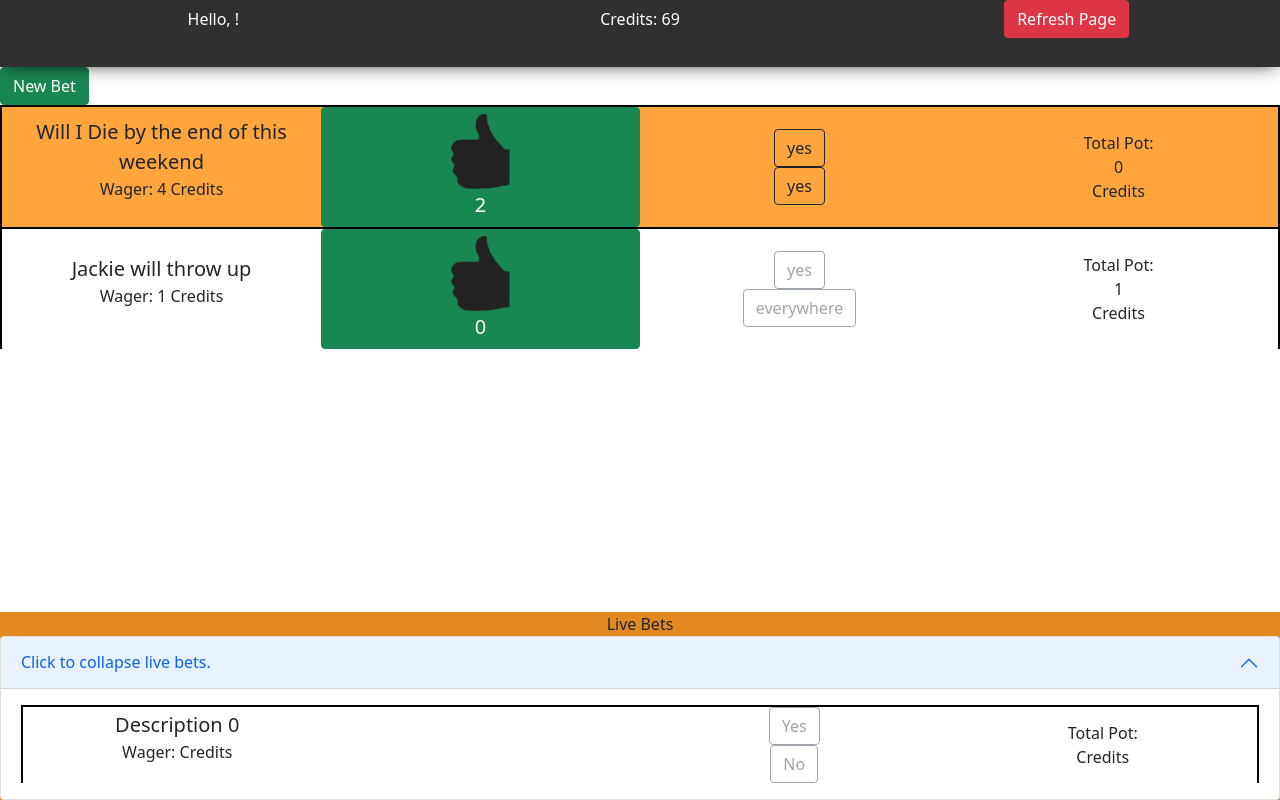
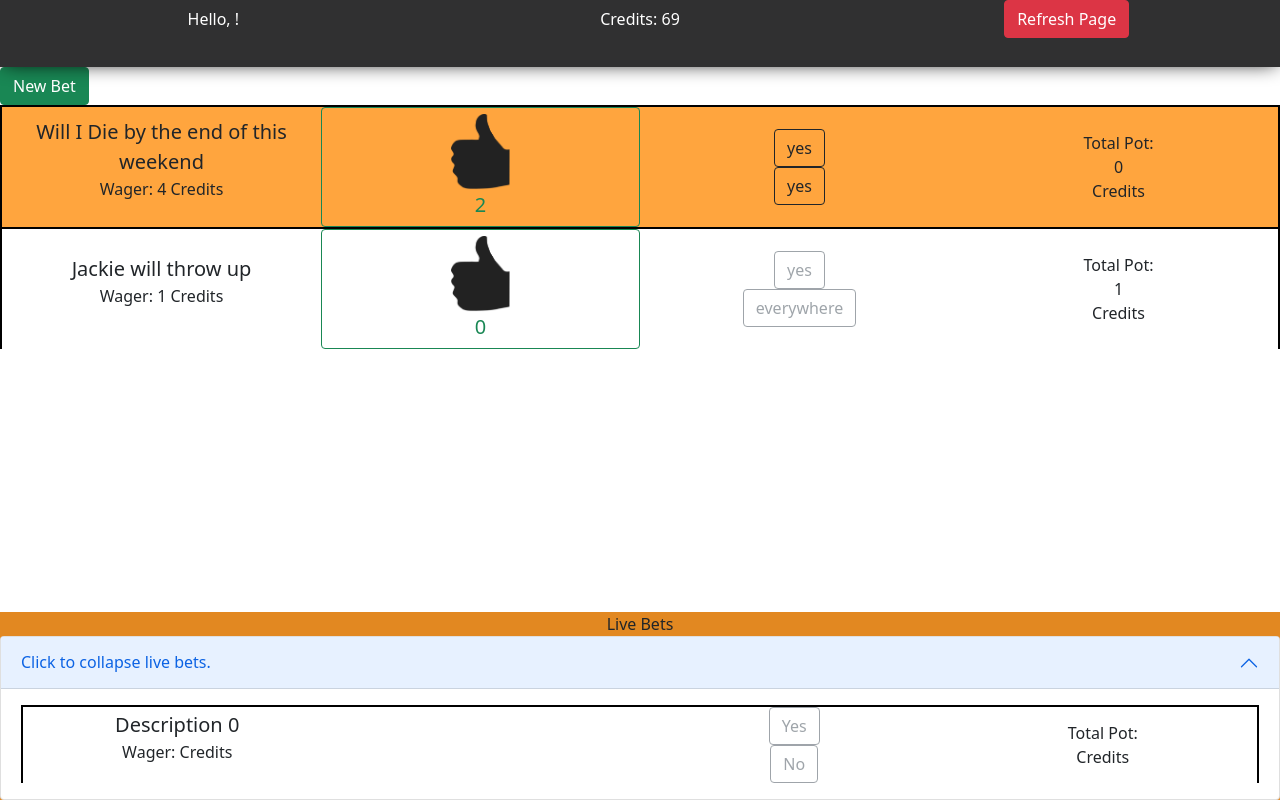
Before and after one commit to Iampizzaprincess/5GHackathon-FrontEnd, a React (Create React App) app: page /f in a window 1280 px wide. Built offline with nearby package versions, Linux system fonts and the light colour scheme; no server answers.

Commit message:
more aestetic

```diff
--- a/src/betlist/betlistitem.component.js
+++ b/src/betlist/betlistitem.component.js
@@ -89,7 +89,7 @@ class BetListItem extends React.Component {
                     </button>
                   </div>
                  :
-                <button type = "button" className="btn btn-success" data-toggle="button" autocomplete="off"
+                <button type = "button" className="btn btn-outline-success" data-toggle="button" autocomplete="off"
                   onClick={() => this.toggleLike()}>
                         <img src={thumbUp} width ="20%"  ></img>
                         <div  className="lead">
@@ -121,7 +121,7 @@ class BetListItem extends React.Component {
 
 function OptionButtons(props) {
   return (
-        <div onClick={() => props.onClick()}>
+        <div onClick={() => props.isActive ? props.onClick() : undefined }>
           <button type="button" className={props.isActive ? "btn btn-outline-dark" : "btn btn-outline-secondary disabled"} data-toggle="button" autocomplete="off">
             {props.option}
             {props.isMod ? <div>-Declare winner?</div> : undefined}
```
